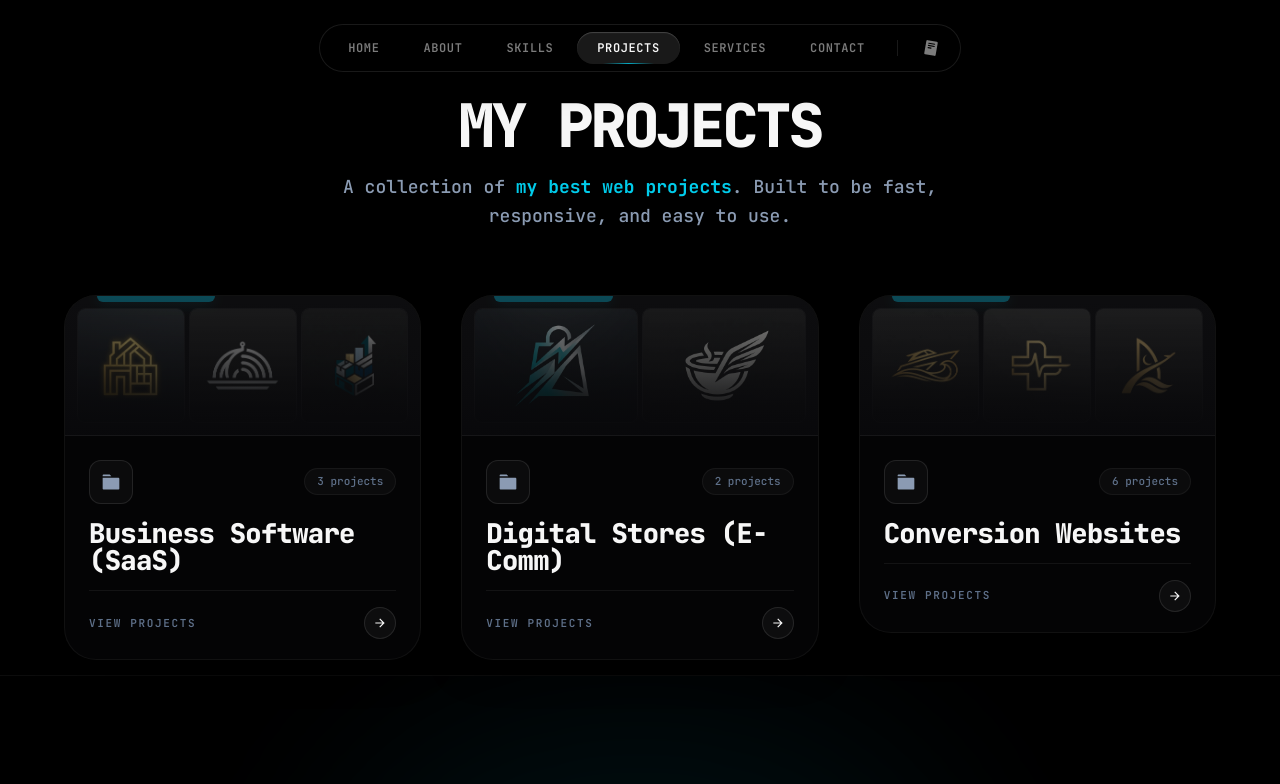
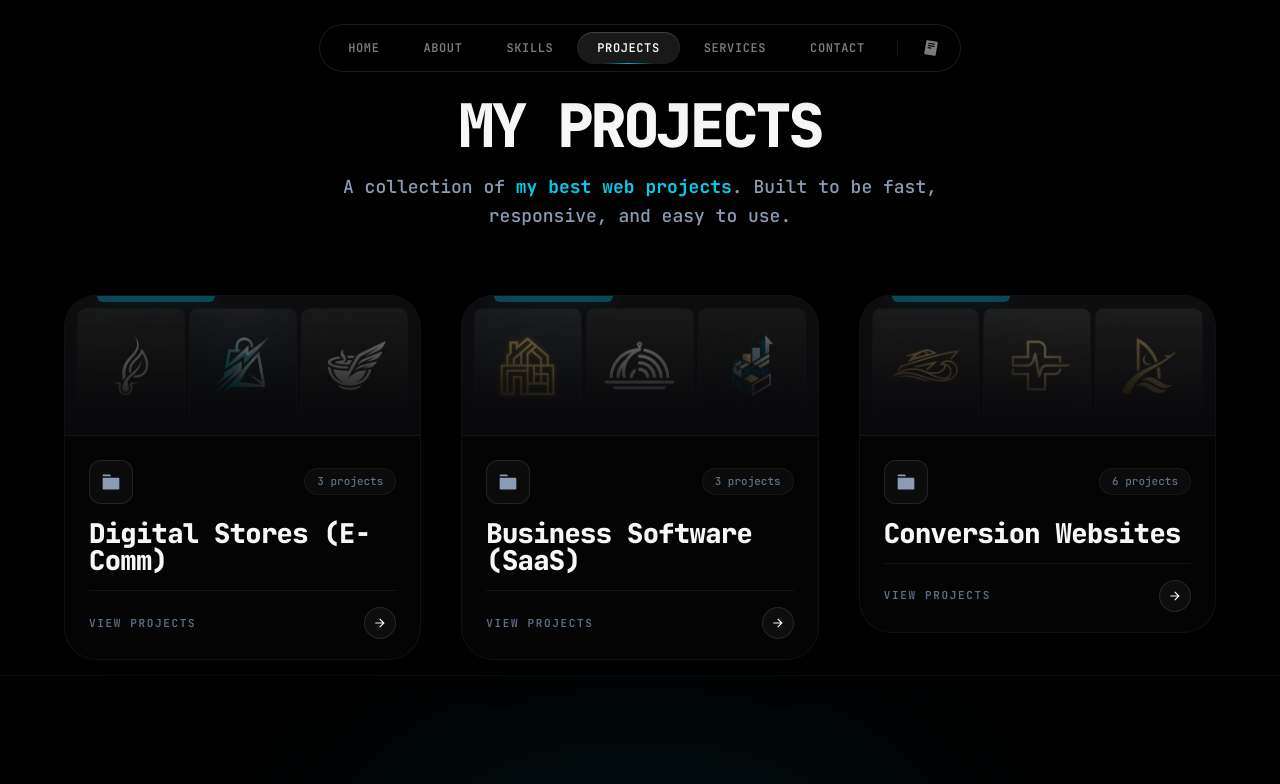
Before and after one commit to Aafaque-Nazir/Portfolio, a React (Vite) app: page /projects in a window 1280 px wide. Shown: the top 784 px of the page. Built offline with nearby package versions, Linux system fonts and the light colour scheme.

Commit message:
feat: hair clinic ecom added

```diff
--- a/src/data/projects.jsx
+++ b/src/data/projects.jsx
@@ -11,6 +11,20 @@ import {
 } from "react-icons/ri";
 
 export const projects = [
+    {
+        id: 16,
+        title: "Clinic Haircare",
+        description: "A specialized e-commerce platform for a hair transplant clinic offering premium hair care products and treatments.",
+        image: "/hair-clinic-thumbnail.png",
+        link: "https://peppy-macaron-34949a.netlify.app/",
+        icon: <RiShoppingCartFill />,
+        category: "Digital Stores (E-Comm)",
+        techStack: ["React", "Tailwind CSS", "Framer Motion"],
+        status: "Live",
+        problem: "Hair clinics often struggle to sell their specialized post-transplant products online with a seamless, trustworthy medical aesthetic.",
+        solution: "Developed a dedicated e-commerce storefront tailored for medical grade hair care products, featuring an elegant, trustworthy design and smooth checkout experience.",
+        lighthouse: { perf: 98, access: 100, seo: 100, bp: 100 }
+    },
     {
         id: 15,
         title: "Aura Estate",
```
Also changed, not shown: public/hair-clinic-thumbnail.png (added).
